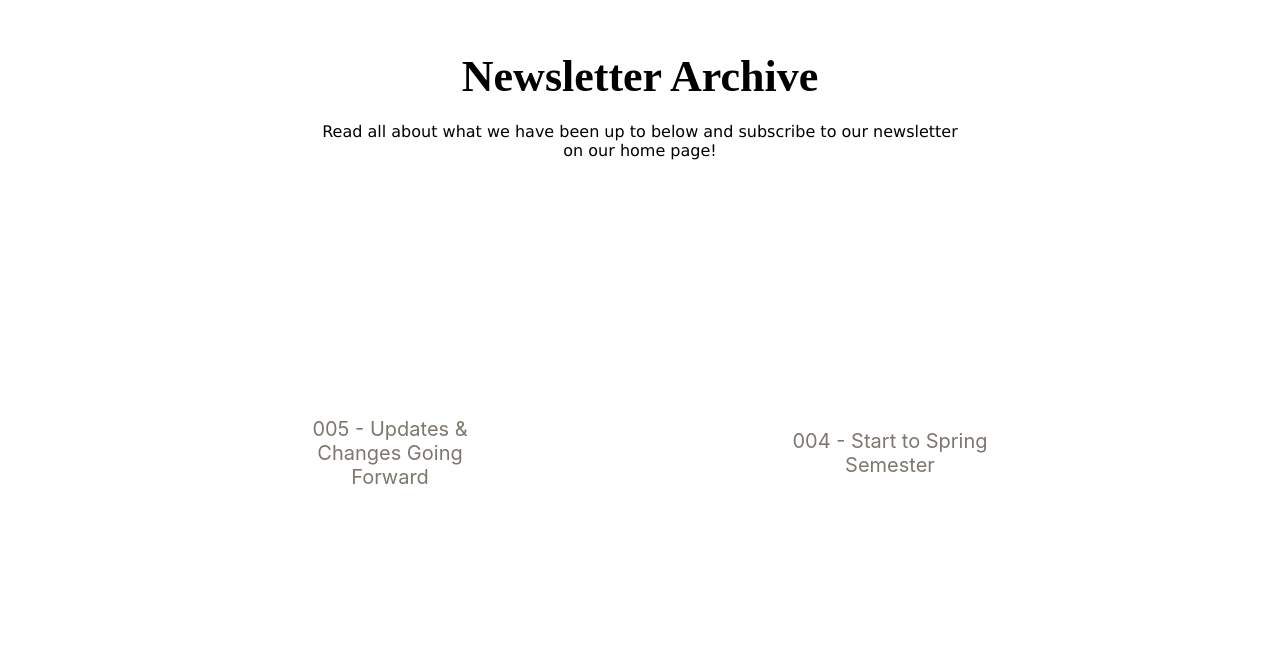
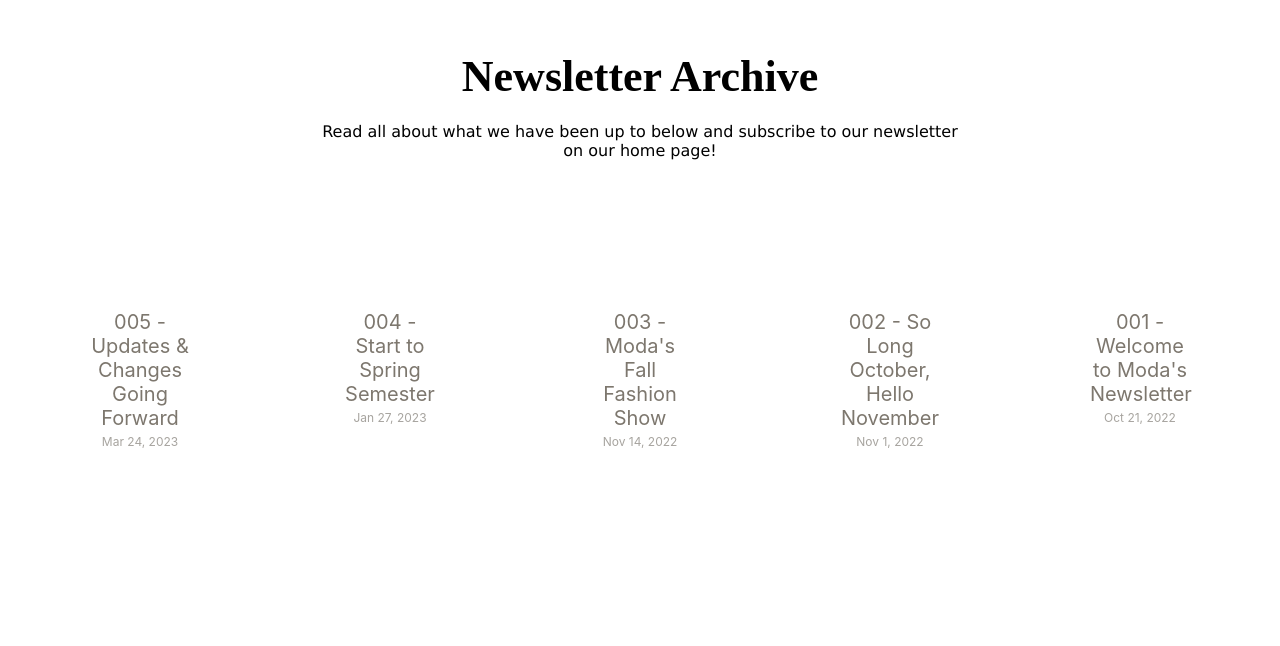
Before and after one commit to danhsiao/Moda, a React (Create React App) app: page /archive in a window 1280 px wide. Shown: the part 149-795 px from the top of the page. Built offline with nearby package versions, Linux system fonts and the light colour scheme.

Commit message:
fixed archive page

```diff
--- a/src/App.jsx
+++ b/src/App.jsx
@@ -4,7 +4,6 @@
 import About from './pages/About';
 import Join from './pages/Join';
 import Archive from './pages/Archive';
-import Newsletter from './pages/Newsletter';
 import FashionWeek from './pages/FashionWeek';
 
 function App() {
@@ -15,7 +14,6 @@
         <Route path='/about' element={<About/>}/>
         <Route path='/join' element={<Join/>}/>
         <Route path='/archive' element={<Archive/>}/>
-        <Route path='/newsletter' element={<Newsletter/>}/>
         <Route path='/FashionWeek' element={<FashionWeek/>}/>
       </Routes>
     </>
--- a/src/pages/Archive.jsx
+++ b/src/pages/Archive.jsx
@@ -19,24 +19,24 @@
     return (
         <div>
             <Newsletter />
-        <div className="grid-container">
-            <div className="grid-item">
+        <div className="archive-grid-container">
+            <div className="archive-grid-item">
                 <p className="archive-name">005 - Updates & Changes Going Forward</p>
                 <time datetime="2023-03-24">Mar 24, 2023</time>
             </div>
-            <div className="grid-item">
+            <div className="archive-grid-item">
                 <p className="archive-name">004 - Start to Spring Semester</p>
                 <time datetime="2023-01-27">Jan 27, 2023</time>
             </div>
-            <div className="grid-item">
+            <div className="archive-grid-item">
                 <p className="archive-name">003 - Moda's Fall Fashion Show</p>
                 <time datetime="2022-11-14">Nov 14, 2022</time>
             </div>
-            <div className="grid-item">
+            <div className="archive-grid-item">
                 <p className="archive-name">002 - So Long October, Hello November</p>
                 <time datetime="2022-11-22">Nov 1, 2022</time>
             </div>
-            <div className="grid-item">
+            <div className="archive-grid-item">
                 <p className="archive-name">001 - Welcome to Moda's Newsletter</p>
                 <time datetime="2022-10-21">Oct 21, 2022</time>
             </div>
--- a/src/styles/Archive.css
+++ b/src/styles/Archive.css
@@ -1,14 +1,14 @@
-.grid-container {
+.archive-grid-container {
     display: grid;
-    grid-template-columns: 150px 150px 150px 150px 150px;
+    grid-template-columns: 200px 200px 200px 200px 200px;
     grid-template-rows: 100px;
     column-gap: 50px;
     justify-content: center;
-    height: 800px;
+    height: 400px;
     align-content: center;
 }
 
-.grid-item {
+.archive-grid-item {
   text-align:center;
 }
 
@@ -20,6 +20,7 @@
 time {
   color: #a7a49f;
   font-size: 12px;
+  text-align: center;
 }
 
 .newsletter-container {
```
